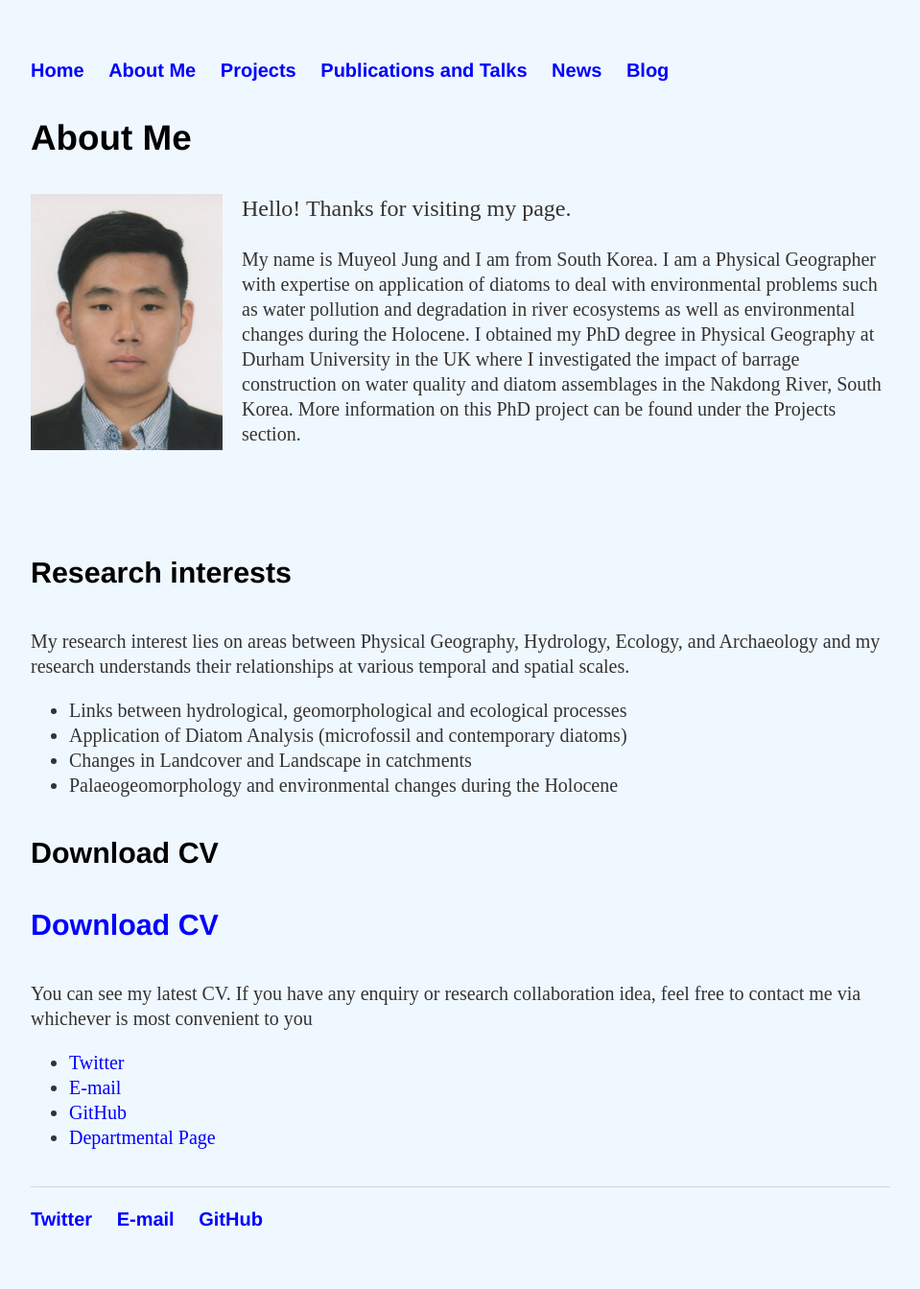
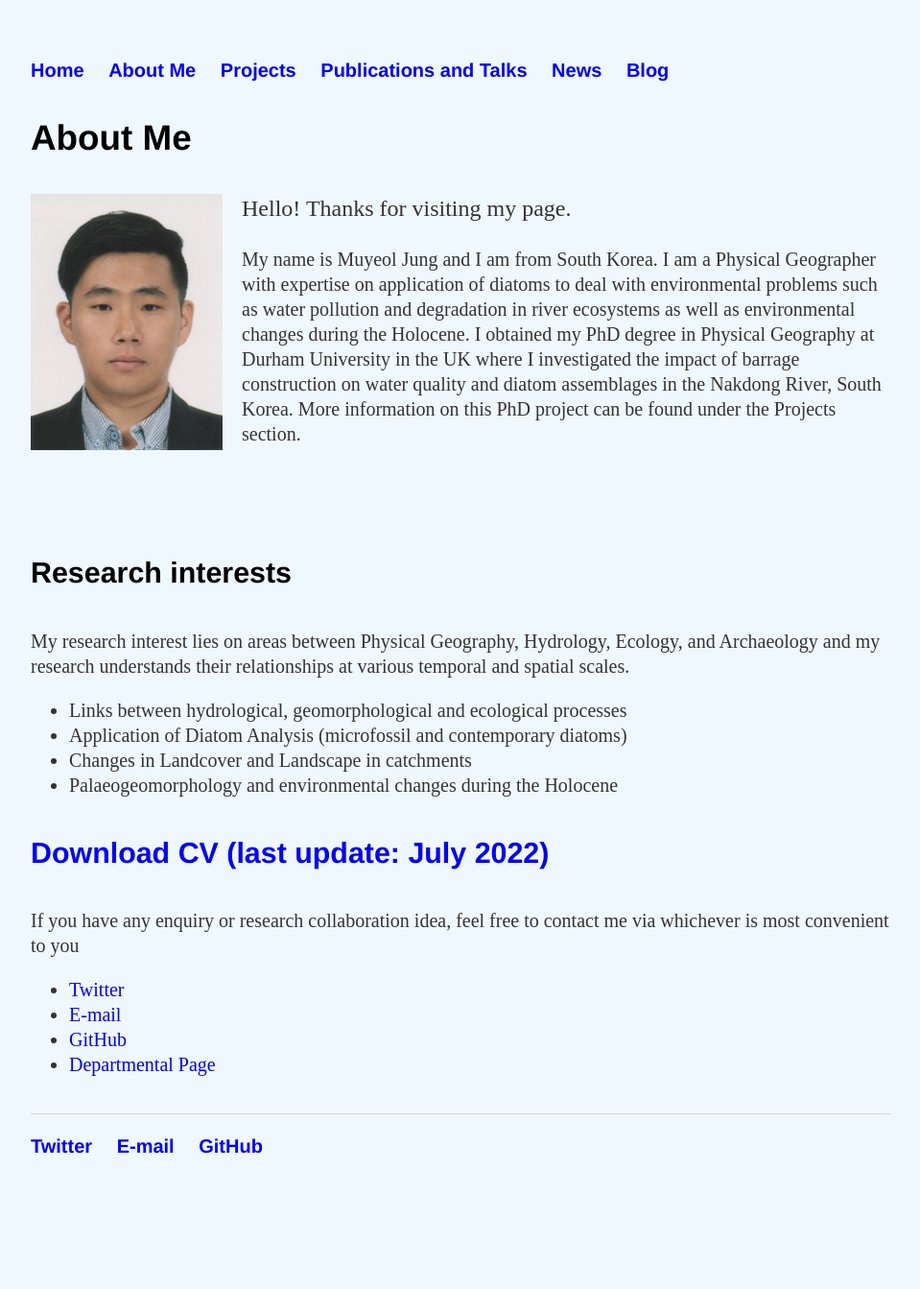
Before and after one commit to muyeoljung/muyeoljung.github.io, a Jekyll site: the page built from about/index.html, in a window 1280 px wide. Shown: the whole page at 96% size, without its empty margins (160-1119 px from the left). Built offline with Jekyll 4.4.1, drawn with Linux system fonts in a browser that asks for light colours; after the commit the page ends 1267 px from its top, so only the background shows below that.

Commit message:
Update index.html

```diff
--- a/about/index.html
+++ b/about/index.html
@@ -24,9 +24,8 @@ title: About Me
 				<li>Changes in Landcover and Landscape in catchments</li>
 				<li>Palaeogeomorphology and environmental changes during the Holocene</li></ul>
 
-			<h4>Download CV</h4>
-			<h4><a href="/cv/sample.pdf" class="download" title="Download CV as PDF">Download CV</a></h4>
-			<p> You can see my latest CV. If you have any enquiry or research collaboration idea, feel free to contact me via whichever is most convenient to you </p>
+			<h4><a href="/cv/sample.pdf" class="download" title="Download CV as PDF" target="_blank">Download CV (last update: July 2022)</a></h4>
+			<p>If you have any enquiry or research collaboration idea, feel free to contact me via whichever is most convenient to you </p>
 
 			<ul class="contacts">
 				<li><a href="https://twitter.com/muyeol_jung" target=”_blank”>Twitter</a></li>
```
